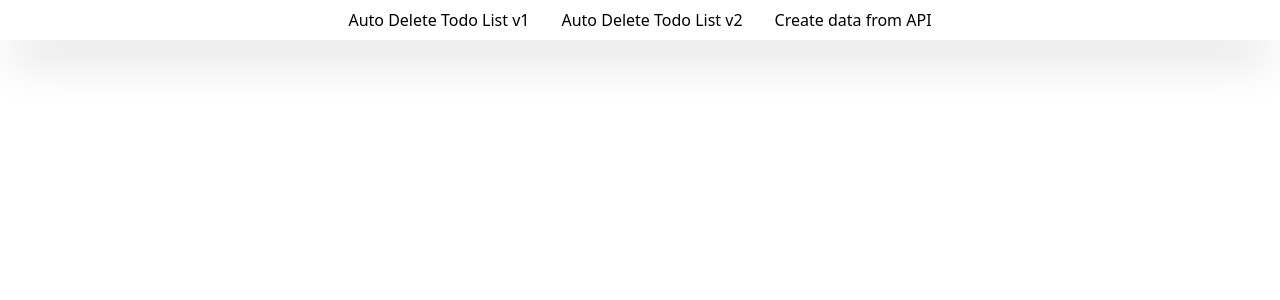
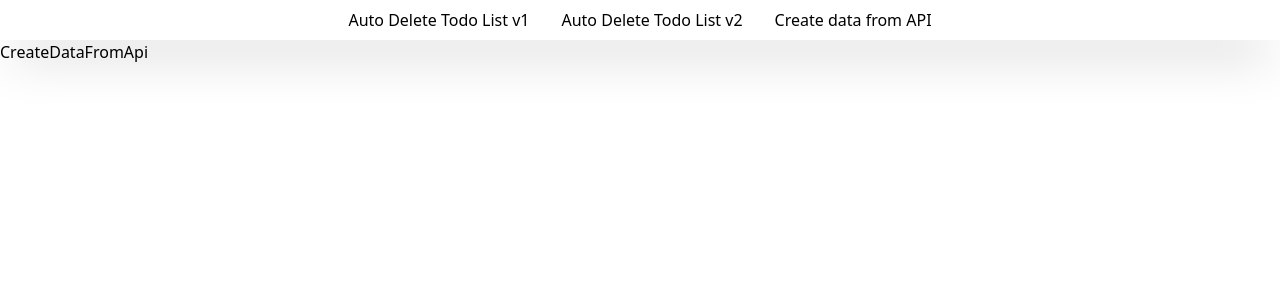
Before and after one commit to PawarisSueaaeim/test-02, a Next.js app: page /create-data-from-api in a window 1280 px wide. Shown: the top 300 px of the page. Built offline with nearby package versions, Linux system fonts and the light colour scheme.

Commit message:
setup: layout

```diff
--- a/app/layout.tsx
+++ b/app/layout.tsx
@@ -27,7 +27,9 @@
         <html lang="en">
             <body className={`${geistSans.variable} ${geistMono.variable} antialiased`}>
 				<Navbar/>
-                {children}
+				<div className="py-10">
+                	{children}
+				</div>
             </body>
         </html>
     );
```
